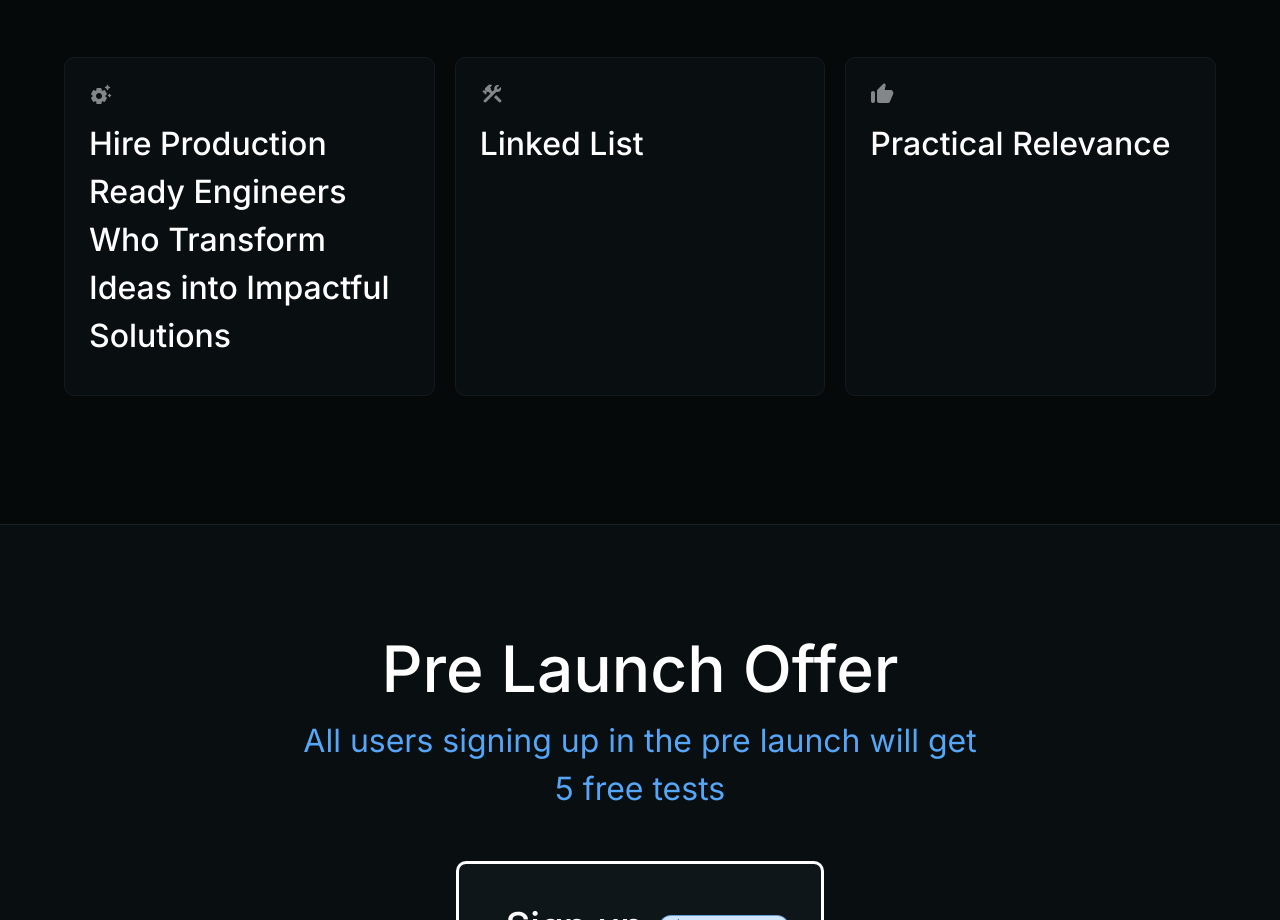
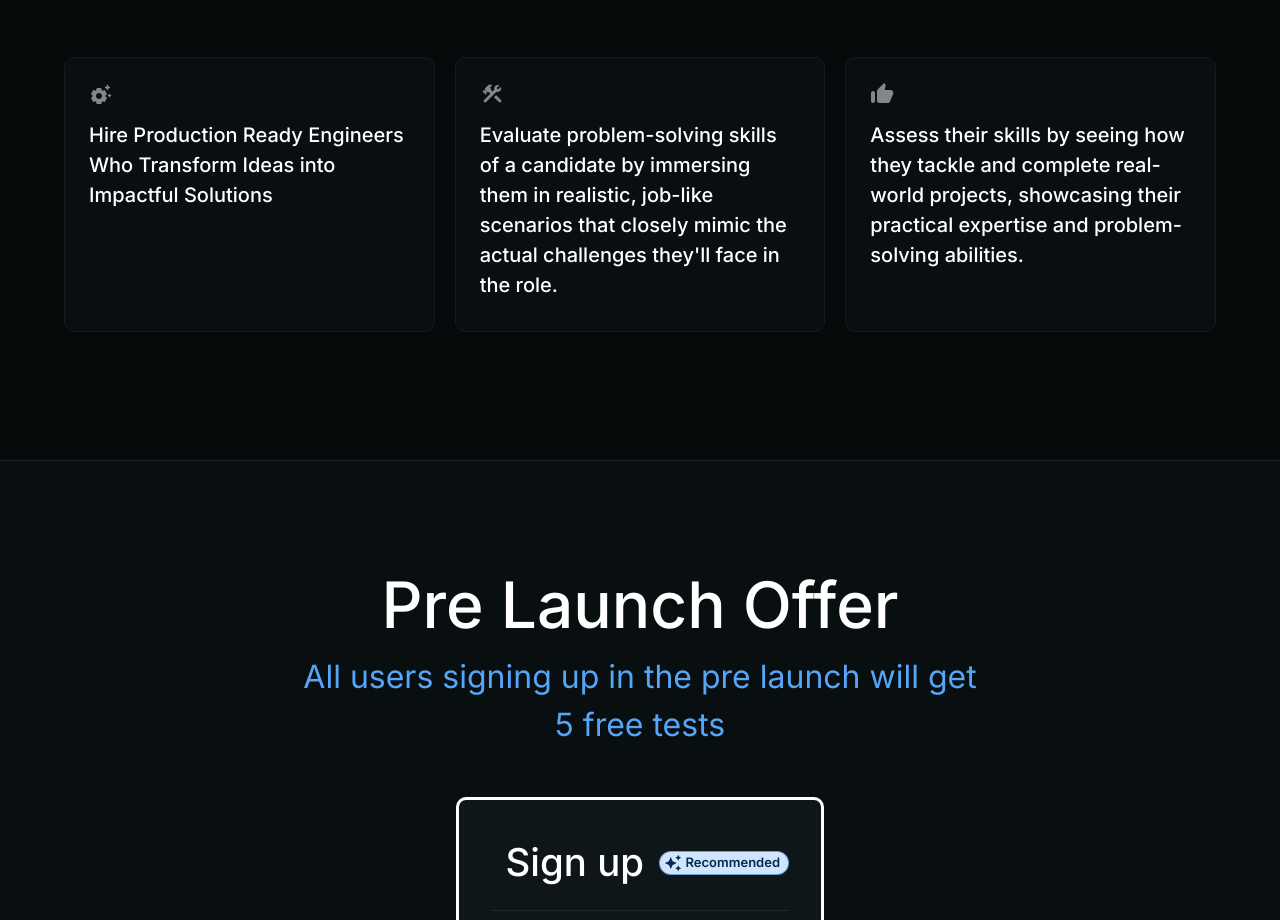
Before and after one commit to Evilcmd/binarydec-landingpage-frontend, a React (Create React App) app: page / in a window 1280 px wide. Shown: the part 2296-3216 px from the top of the page. Built offline with nearby package versions, Linux system fonts and the light colour scheme.

Commit message:
added text content in highlights section

```diff
--- a/src/components/Highlights.js
+++ b/src/components/Highlights.js
@@ -18,13 +18,13 @@ const items = [
     },
     {
         icon: <ConstructionRoundedIcon />,
-        title: 'Linked List ',
+        title: 'Evaluate problem-solving skills of a candidate by immersing them in realistic, job-like scenarios that closely mimic the actual challenges they\'ll face in the role.',
         description:
             'By focusing on practical skills, you can gauge how efficiently a candidate can apply their knowledge to deliver results in a real-world environment.',
     },
     {
         icon: <ThumbUpAltRoundedIcon />,
-        title: 'Practical Relevance',
+        title: 'Assess their skills by seeing how they tackle and complete real-world projects, showcasing their practical expertise and problem-solving abilities.',
         description:
             'Real-world tests assess a candidate\'s ability to solve problems they\'ll actually encounter on the job, ensuring their skills align with day-to-day tasks.',
     },
@@ -80,7 +80,7 @@ export default function Highlights() {
                             >
                                 <Box sx={{ opacity: '50%' }}>{item.icon}</Box>
                                 <div>
-                                    <Typography fontWeight="medium" gutterBottom sx={{ fontSize: '2rem' }}>
+                                    <Typography fontWeight="medium" gutterBottom sx={{ fontSize: '1.25rem' }}>
                                         {item.title}
                                     </Typography>
                                     {/* <Typography variant="body2" sx={{ color: 'grey.400', fontSize: '1rem' }}>
--- a/src/components/Pricing.js
+++ b/src/components/Pricing.js
@@ -228,4 +228,4 @@ export default function Pricing() {
             </Grid>
         </Container>
     );
-}
+  }
```
